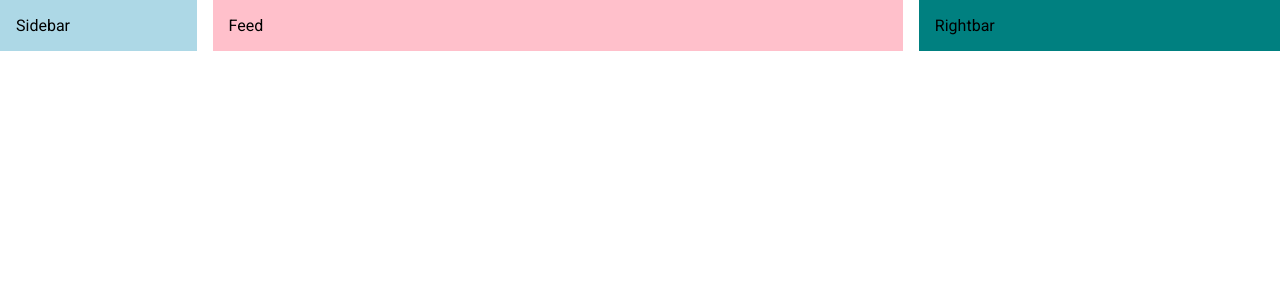
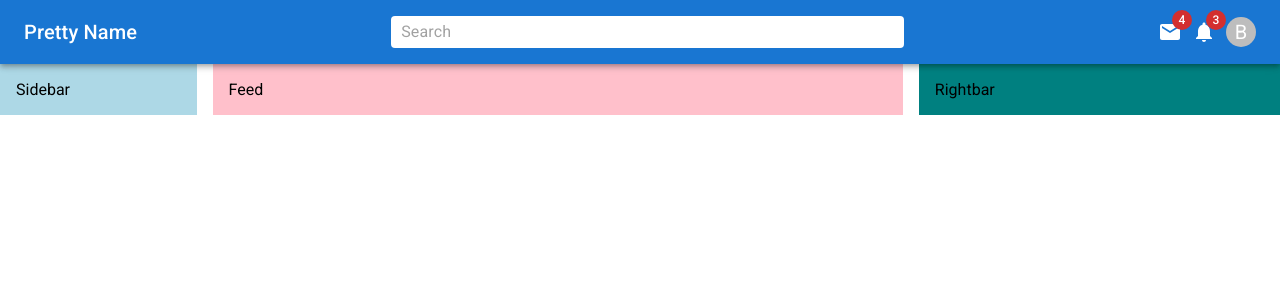
Before and after one commit to bengoh815/MUI-tutorial, a React (Create React App) app in the folder mui-tutorial/: page / in a window 1280 px wide. Shown: the top 300 px of the page. Built offline with nearby package versions, Linux system fonts and the light colour scheme.

Commit message:
Functioning Navbar
Should probably figure out a way to reduce two avatar components

```diff
--- a/mui-tutorial/src/App.js
+++ b/mui-tutorial/src/App.js
@@ -1,3 +1,4 @@
+import Navbar from "./components/Navbar";
 import Sidebar from "./components/Sidebar";
 import Feed from "./components/Feed";
 import Rightbar from "./components/Rightbar";
@@ -6,7 +7,7 @@
 function App() {
   return (
     <Box>
-      {/* Navbar */}
+      <Navbar></Navbar>
       <Stack direction="row" spacing={2} justifyContent="space-between">
         <Sidebar></Sidebar>
         <Feed></Feed>
--- a/mui-tutorial/src/components/Navbar.js
+++ b/mui-tutorial/src/components/Navbar.js
@@ -0,0 +1,95 @@
+import {
+  Box,
+  AppBar,
+  Toolbar,
+  Typography,
+  Badge,
+  styled,
+  Avatar,
+  InputBase,
+  Menu,
+  MenuItem,
+} from "@mui/material";
+import { Adb, Mail, Notifications } from "@mui/icons-material";
+import { useState } from "react";
+
+const StyledToolbar = styled(Toolbar)({
+  display: "flex",
+  justifyContent: "space-between",
+});
+
+const Search = styled("div")(({ theme }) => ({
+  backgroundColor: "white",
+  padding: "0 10px",
+  borderRadius: theme.shape.borderRadius,
+  width: "40%",
+}));
+
+const Icons = styled(Box)(({ theme }) => ({
+  display: "none",
+  gap: "10px",
+  alignItems: "center",
+  [theme.breakpoints.up("sm")]: {
+    display: "flex",
+  },
+}));
+
+const UserBox = styled(Box)(({ theme }) => ({
+  display: "flex",
+  gap: "10px",
+  alignItems: "center",
+  [theme.breakpoints.up("sm")]: {
+    display: "none",
+  },
+}));
+
+export default function Navbar() {
+  const [open, setOpen] = useState(false);
+
+  return (
+    <AppBar position="sticky">
+      <StyledToolbar>
+        <Typography variant="h6" sx={{ display: { xs: "none", sm: "block" } }}>
+          Pretty Name
+        </Typography>
+        <Adb sx={{ display: { xs: "block", sm: "none" } }} />
+        <Search>
+          <InputBase placeholder="Search" />
+        </Search>
+        <Icons>
+          <Badge badgeContent={4} color="error">
+            <Mail />
+          </Badge>
+          <Badge badgeContent={3} color="error">
+            <Notifications />
+          </Badge>
+          <Avatar onClick={(e) => setOpen(true)} sx={{ width: 30, height: 30 }}>
+            B
+          </Avatar>
+        </Icons>
+        <UserBox onClick={(e) => setOpen(true)}>
+          <Avatar sx={{ width: 30, height: 30 }}>B</Avatar>
+          <Typography variant="span">Benedict</Typography>
+        </UserBox>
+      </StyledToolbar>
+      <Menu
+        id="demo-positioned-menu"
+        aria-labelledby="demo-positioned-button"
+        open={open}
+        onClose={(e) => setOpen(false)}
+        anchorOrigin={{
+          vertical: "top",
+          horizontal: "right",
+        }}
+        transformOrigin={{
+          vertical: "top",
+          horizontal: "right",
+        }}
+      >
+        <MenuItem>Profile</MenuItem>
+        <MenuItem>My account</MenuItem>
+        <MenuItem>Logout</MenuItem>
+      </Menu>
+    </AppBar>
+  );
+}
```
